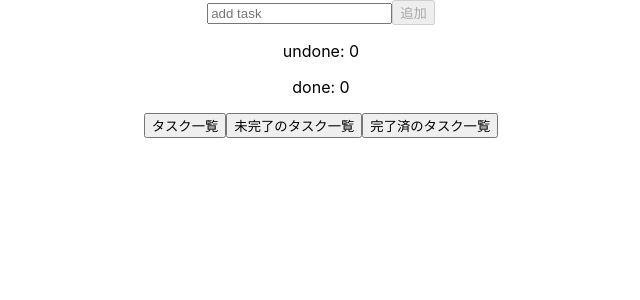
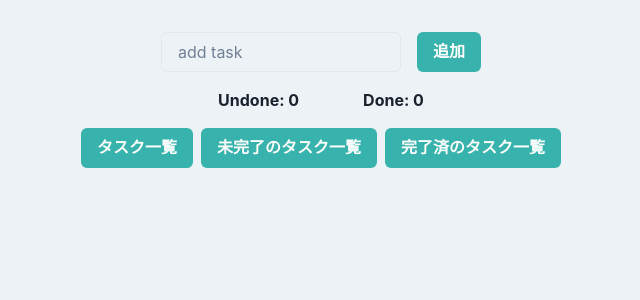
Before and after one commit to hrkhito/react-typescript-firebase-todo, a React (Create React App) app: page / in a window 1280 px wide. Shown: the top 300 px of the page, without its empty margins (319-959 px from the left). Built offline with nearby package versions, Linux system fonts and the light colour scheme.

Commit message:
スタイル編集

```diff
--- a/src/App.css
+++ b/src/App.css
@@ -1,38 +1,3 @@
 .App {
   text-align: center;
 }
-
-.App-logo {
-  height: 40vmin;
-  pointer-events: none;
-}
-
-@media (prefers-reduced-motion: no-preference) {
-  .App-logo {
-    animation: App-logo-spin infinite 20s linear;
-  }
-}
-
-.App-header {
-  background-color: #282c34;
-  min-height: 100vh;
-  display: flex;
-  flex-direction: column;
-  align-items: center;
-  justify-content: center;
-  font-size: calc(10px + 2vmin);
-  color: white;
-}
-
-.App-link {
-  color: #61dafb;
-}
-
-@keyframes App-logo-spin {
-  from {
-    transform: rotate(0deg);
-  }
-  to {
-    transform: rotate(360deg);
-  }
-}
--- a/src/App.tsx
+++ b/src/App.tsx
@@ -1,16 +1,32 @@
 import React from 'react';
+import { ChakraProvider } from '@chakra-ui/react';
 import { RecoilRoot } from 'recoil';
 import './App.css';
 import { InputTask } from './components/inputTask';
 import { ChangePage } from './components/changePage';
+import theme from './theme/theme';
+// import { auth, provider } from "./firebase";
+// import { useAuthState } from "react-firebase-hooks/auth";
+// import { signInWithPopup, signOut } from 'firebase/auth';
+
 
 function App() {
+
+  // const [user]=useAuthState(auth);
+
+  // const signIn=()=>{
+  //   signInWithPopup(auth,provider)
+  //   .catch((err)=>{
+  //     alert(err.message);
+  //   })
+  // }
+
   return (
     <RecoilRoot>
-      <div className="App">
+      <ChakraProvider theme={theme}>
         <InputTask />
         <ChangePage />
-      </div>
+      </ChakraProvider>
     </RecoilRoot>
   );
 }
--- a/src/components/changePage.tsx
+++ b/src/components/changePage.tsx
@@ -5,6 +5,7 @@ import { todo } from "../types/todo";
 import { DoneTask } from "./doneTask";
 import { EditAllTasks } from "./editAllTasks";
 import { UndoneTask } from "./undoneTask";
+import { Box,Button,Flex } from '@chakra-ui/react'
 
 // タスク一覧、未完了一覧、完了一覧に切り替えるためのコンポーネント
 
@@ -35,10 +36,13 @@ export const ChangePage = (props:any) => {
   },[])
 
   return (
-    <div>
-      <button onClick={onClickChangeAllTasks}>タスク一覧</button>
-      <button onClick={onClickChangeUndone}>未完了のタスク一覧</button>
-      <button onClick={onClickChangeDone}>完了済のタスク一覧</button>
+    <Box width="100%">
+      <Flex justify='center' width="100%" mb={4}>
+        <Button mr={2} bg="teal.400" color="white" _hover={{opacity: 0.8}} onClick={onClickChangeAllTasks}>タスク一覧</Button>
+        <Button mr={2} bg="teal.400" color="white" _hover={{opacity: 0.8}} onClick={onClickChangeUndone}>未完了のタスク一覧</Button>
+        <Button bg="teal.400" color="white" _hover={{opacity: 0.8}} onClick={onClickChangeDone}>完了済のタスク一覧</Button>
+      </Flex>
+      <Flex width="100%" justify='center'>
         { displayAllTasks ? (
           <ul>
           {allTasks.map((allTask:todo,index:number)=>{
@@ -59,6 +63,7 @@ export const ChangePage = (props:any) => {
             displayDone && <DoneTask />
           )
         )}
-    </div>
+      </Flex>
+    </Box>
   )
 }
--- a/src/components/deleteTask.tsx
+++ /dev/null
@@ -1,39 +0,0 @@
-import { useCallback } from "react";
-import { useRecoilValue, useSetRecoilState } from "recoil";
-import { AllTodos } from "../states/allTodos";
-import { Todos } from "../states/todos";
-
-// 削除機能のコンポーネント
-
-export const DeleteTask = (props:any) => {
-
-  const {index,id}=props;
-
-  const allTasks=useRecoilValue(AllTodos);
-  const setAllTasks=useSetRecoilState(AllTodos);
-
-  const tasks=useRecoilValue(Todos);
-  const setTasks=useSetRecoilState(Todos);
-
-  // 削除ボタン
-  const onDelete=useCallback((index:number,id:number)=>{
-
-    // 全タスク一覧
-    const currentAllTasks=[...allTasks];
-    const newAllTasks=currentAllTasks.filter((currentAllTask)=>{
-      return (
-        currentAllTask.id!==id
-      )
-    })
-    setAllTasks(newAllTasks.sort((a,b)=>a.id-b.id));
-
-    // 未完了タスク一覧
-    const newTasks=[...tasks];
-    newTasks.splice(index,1);
-    setTasks(newTasks.sort((a,b)=>a.id-b.id));
-  },[setTasks,tasks,allTasks,setAllTasks])
-
-  return (
-    <button onClick={()=>onDelete(index,id)}>削除</button>
-  )
-}
--- a/src/components/doneTask.tsx
+++ b/src/components/doneTask.tsx
@@ -4,6 +4,8 @@ import { AllTodos } from "../states/allTodos";
 import { DoneTodos } from "../states/doneTodos";
 import { Todos } from "../states/todos";
 import { todo } from "../types/todo";
+import { Input,Button,Flex,Box } from '@chakra-ui/react';
+import { DeleteIcon } from '@chakra-ui/icons';
 
 // 完了タスク一覧ページ
 
@@ -77,16 +79,16 @@ export const DoneTask = (props:any) => {
   },[doneTasks,setDoneTasks,allTasks,setAllTasks])
 
   return (
-    <ul>
+    <Box>
       {doneTasks.map((task:todo,index:number)=>{
         return (
-          <li key={task.id}>
-            <p>{task.title}</p>
-            <button onClick={()=>{onClickBack(index,task.id,task.title,task.isAdmin)}}>戻す</button>
-            <button onClick={()=>{onClickDelete(index,task.id)}}>削除</button>
-          </li>
+          <Flex mb={4} justify='center' align='center' width="100%" key={task.id}>
+            <Input mr={2} value={task.title} disabled />
+            <Button mr={2} onClick={()=>{onClickBack(index,task.id,task.title,task.isAdmin)}}>戻す</Button>
+            <DeleteIcon mr={2} onClick={()=>{onClickDelete(index,task.id)}}>削除</DeleteIcon>
+          </Flex>
         )
       })}
-    </ul>
+    </Box>
   )
 }
--- a/src/components/editAllTasks.tsx
+++ b/src/components/editAllTasks.tsx
@@ -6,6 +6,8 @@ import { AllTodos } from "../states/allTodos";
 import { DoneTodos } from "../states/doneTodos";
 import { Todos } from "../states/todos";
 import { todo } from "../types/todo";
+import { Input,Button,Flex } from '@chakra-ui/react';
+import { DeleteIcon,CheckIcon } from '@chakra-ui/icons';
 
 export const EditAllTasks = memo((props:any) => {
 
@@ -216,19 +218,19 @@ export const EditAllTasks = memo((props:any) => {
   },[setEditIsAdmin])
 
   return (
-    <div>
-      <input disabled={isAdmin} value={title} onChange={(e)=>{onChange(e,id)}} placeholder="入力して" />
+    <Flex justify='center' align='center' width="100%" mb={4}>
+      <Input mr={2} disabled={isAdmin} value={title} onChange={(e)=>{onChange(e,id)}} placeholder="入力して" />
         { editIsAdmin ? (
-          <button onClick={()=>{onEditDone(id)}} disabled={title===""}>編集完了</button>
+          <Button mr={2} onClick={()=>{onEditDone(id)}} disabled={title===""}>編集完了</Button>
           ) : (
             isAdmin ? (
-              <button onClick={()=>{onClickBack(id,title,isAdmin)}}>戻す</button>
+              <Button mr={2} onClick={()=>{onClickBack(id,title,isAdmin)}}>戻す</Button>
             ) : (
-              <button onClick={()=>{onClickDone(index,id,title,isAdmin)}}>完了</button>
+              <CheckIcon mr={2} onClick={()=>{onClickDone(index,id,title,isAdmin)}}>完了</CheckIcon>
             )
           )
         }
-        <button onClick={()=>{onClickDelete(index,id)}}>削除</button>
-    </div>
+        <DeleteIcon onClick={()=>{onClickDelete(index,id)}}>削除</DeleteIcon>
+    </Flex>
   )
 })
--- a/src/components/inputTask.tsx
+++ b/src/components/inputTask.tsx
@@ -1,10 +1,11 @@
-import React, { useCallback } from 'react'
-import { useRecoilValue, useSetRecoilState } from 'recoil'
+import React, { useCallback } from 'react';
+import { useRecoilValue, useSetRecoilState } from 'recoil';
 import { AllTodos } from '../states/allTodos';
 import { DoneTodos, DoneTodosLength } from '../states/doneTodos';
-import { inputTodo } from '../states/inputTodo'
-import { Todos, TodosLength } from '../states/todos'
+import { inputTodo } from '../states/inputTodo';
+import { Todos, TodosLength } from '../states/todos';
 import { todo } from '../types/todo';
+import { Box,Input,Button,Flex,Text } from '@chakra-ui/react';
 
 // todo追加用コンポーネント
 
@@ -46,11 +47,21 @@ export const InputTask = () => {
   },[InputTodoText, setInputTodoText, setTasks,tasks,setAllTasks,doneTasks])
 
   return (
-    <div>
-      <input type="text" placeholder="add task" onChange={typingText} value={InputTodoText}/>
-      <button onClick={addText} disabled={InputTodoText===""}>追加</button>
-      <p>undone: {undoneLength}</p>
-      <p>done: {doneLength}</p>
-    </div>
+    <Box mt={8} width="100%">
+      <Box width="100%" mb={4}>
+        <Flex justify='center'>
+          <Input mr={4} width={240} type="text" placeholder="add task" onChange={typingText} value={InputTodoText}/>
+          <Button bg="teal.400" color="white" _hover={{opacity: 0.8}}  onClick={addText} disabled={InputTodoText===""}>
+            追加
+          </Button>
+        </Flex>
+      </Box>
+      <Box width="100%" mb={4}>
+        <Flex justify='center'>
+          <Text fontWeight="bold" mr={16}>Undone: {undoneLength}</Text>
+          <Text fontWeight="bold">Done: {doneLength}</Text>
+        </Flex>
+      </Box>
+    </Box>
   )
 }
--- a/src/components/undoneTask.tsx
+++ b/src/components/undoneTask.tsx
@@ -1,8 +1,9 @@
 import { useRecoilValue } from 'recoil'
 import { Todos } from '../states/todos'
 import { todo } from '../types/todo';
-import { DeleteTask } from './deleteTask';
+// import { DeleteTask } from './deleteTask';
 import { EditUndoneTask } from './editUndoneTask';
+import { Flex,Box } from '@chakra-ui/react';
 
 // 未完了タスク一覧ページ
 
@@ -11,23 +12,23 @@ export const UndoneTask = (props:any) => {
   const tasks=useRecoilValue<Array<todo>>(Todos);
 
   return (
-    <ul>
+    <Box>
       {tasks.map((task:todo,index:number)=>{
         return (
-          <li key={task.id}>
+          <Flex key={task.id} align='center'>
             <EditUndoneTask
               index={index}
               id={task.id}
               title={task.title}
               isAdmin={task.isAdmin}
             />
-            <DeleteTask
+            {/* <DeleteTask
               index={index}
               id={task.id}
-            />
-          </li>
+            /> */}
+          </Flex>
         )
       })}
-    </ul>
+    </Box>
   )
 }
--- /dev/null
+++ b/src/firebase.js
@@ -0,0 +1,18 @@
+import { initializeApp } from "firebase/app";
+import { getAuth } from "firebase/auth";
+import { GoogleAuthProvider } from "firebase/auth";
+
+const firebaseConfig = {
+  apiKey: "AIzaSyBm1VtLS7hnxa-zOFhcuDw5k6qYI7nO8BI",
+  authDomain: "todo-af7bd.firebaseapp.com",
+  projectId: "todo-af7bd",
+  storageBucket: "todo-af7bd.appspot.com",
+  messagingSenderId: "882579408160",
+  appId: "1:882579408160:web:e7390e81d6644e2372c345"
+};
+
+const app = initializeApp(firebaseConfig);
+const auth = getAuth(app);
+const provider = new GoogleAuthProvider();
+
+export { auth, provider };
--- /dev/null
+++ b/src/theme/theme.ts
@@ -0,0 +1,18 @@
+import { extendTheme } from "@chakra-ui/react";
+
+const theme=extendTheme({
+  styles: {
+    global: {
+      body: {
+        backgroundColor: "gray.100",
+        color: "gray.800",
+
+        li: {
+          listStyle: "none"
+        }
+      }
+    }
+  }
+});
+
+export default theme;
```
Also changed, not shown: package.json (+7 -1 lines), src/components/editUndoneTask.tsx (+26 -5 lines), 1 other file (tests, documents, lock files or other folders). Lines whose indentation alone changed are shown as unchanged.
